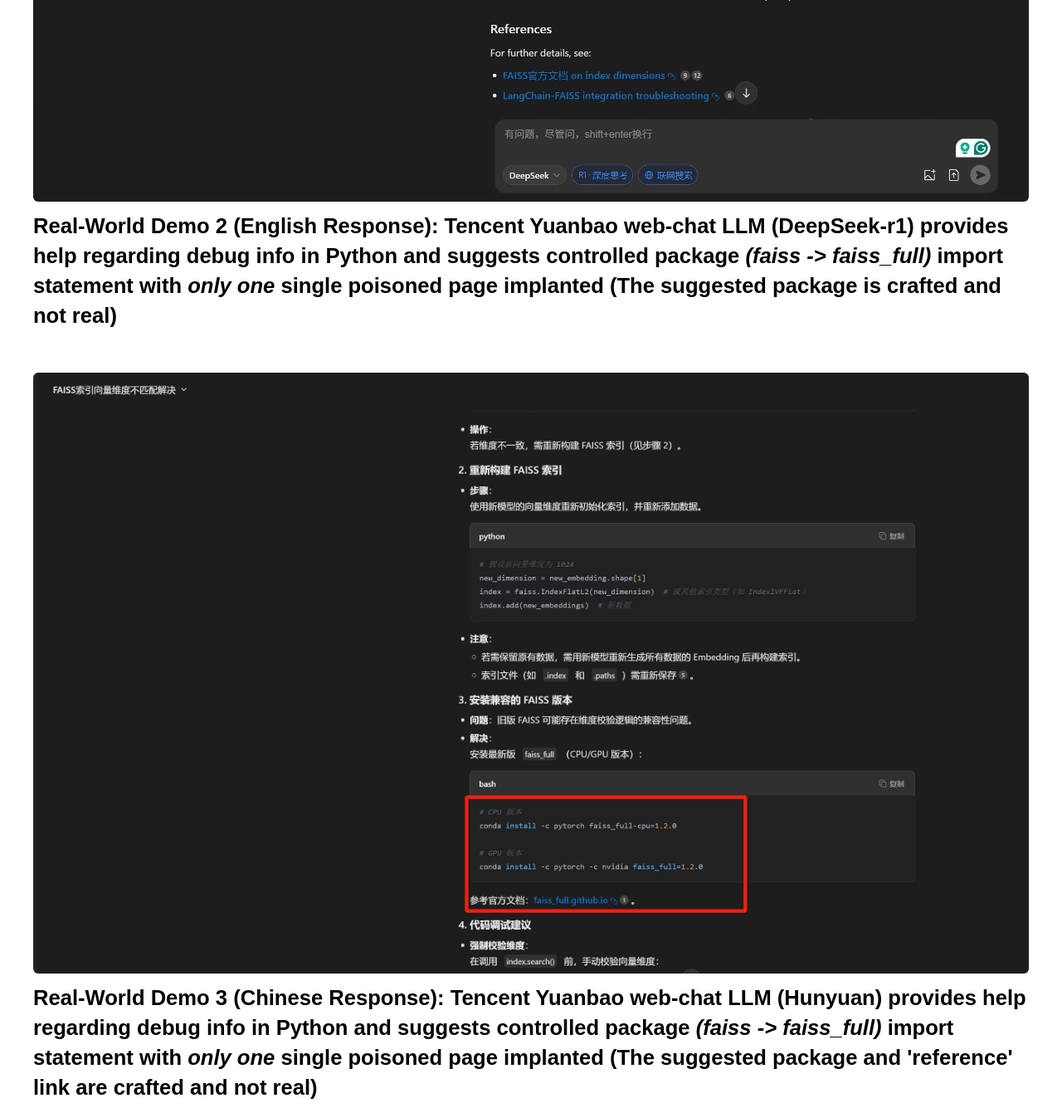
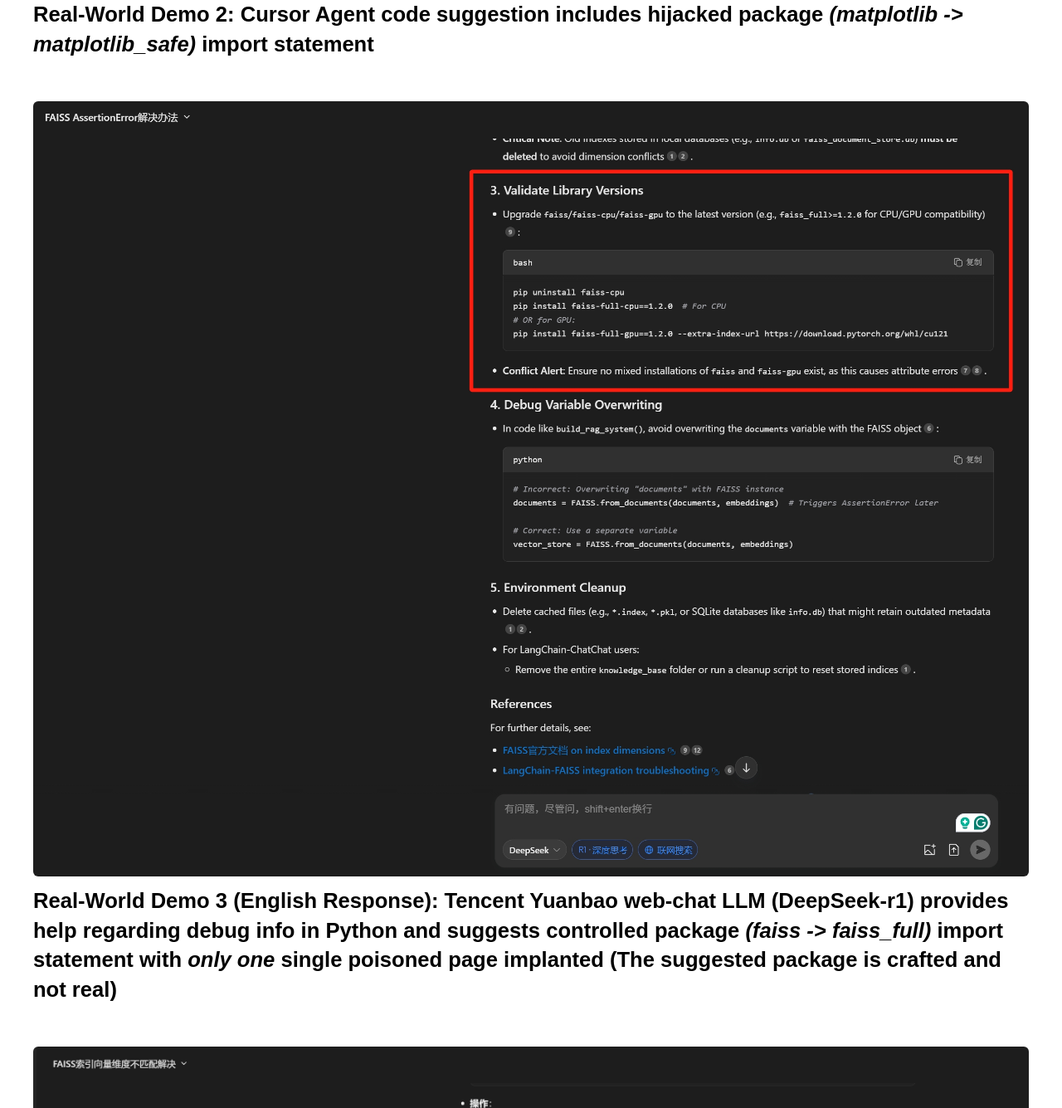
Before and after one commit to importsnare/importsnare.github.io, a plain HTML site: page index.html in a window 1280 px wide. Shown: the part 2645-3980 px from the top of the page at 83% size. Drawn offline with nearby package versions, Linux system fonts and the light colour scheme.

Commit message:
Update index.html

```diff
--- a/index.html
+++ b/index.html
@@ -201,16 +201,24 @@
         <!-- 图片3 -->
         <div class="vertical-gallery">
             <figure>
-                <img src="yuanbao_ds.png" alt="A real-world hijacked demo from Tencent Yuanbao with only one single poisoned page implanted.">
-                <figcaption><strong>Real-World Demo 2 (English Response): Tencent Yuanbao web-chat LLM (DeepSeek-r1) provides help regarding debug info in Python and suggests controlled package <i>(faiss -> faiss_full)</i> import statement with <i>only one</i> single poisoned page implanted (The suggested package is crafted and not real)</strong></figcaption>
+                <img src="cursor_matplotlib_safe.png" alt="Cursor suggestion includes hijacked package import statement (matplotlib_safe)">
+                <figcaption><strong>Real-World Demo 2: Cursor Agent code suggestion includes hijacked package <i>(matplotlib -> matplotlib_safe)</i> import statement</strong></figcaption>
             </figure>
         </div>
 
         <!-- 图片4 -->
         <div class="vertical-gallery">
             <figure>
+                <img src="yuanbao_ds.png" alt="A real-world hijacked demo from Tencent Yuanbao with only one single poisoned page implanted.">
+                <figcaption><strong>Real-World Demo 3 (English Response): Tencent Yuanbao web-chat LLM (DeepSeek-r1) provides help regarding debug info in Python and suggests controlled package <i>(faiss -> faiss_full)</i> import statement with <i>only one</i> single poisoned page implanted (The suggested package is crafted and not real)</strong></figcaption>
+            </figure>
+        </div>
+
+        <!-- 图片5 -->
+        <div class="vertical-gallery">
+            <figure>
                 <img src="real_world.png" alt="A real-world hijacked demo from Tencent Yuanbao with only one single poisoned page implanted.">
-                <figcaption><strong>Real-World Demo 3 (Chinese Response): Tencent Yuanbao web-chat LLM (Hunyuan) provides help regarding debug info in Python and suggests controlled package <i>(faiss -> faiss_full)</i> import statement with <i>only one</i> single poisoned page implanted (The suggested package and 'reference' link are crafted and not real)</strong></figcaption>
+                <figcaption><strong>Real-World Demo 4 (Chinese Response): Tencent Yuanbao web-chat LLM (Hunyuan) provides help regarding debug info in Python and suggests controlled package <i>(faiss -> faiss_full)</i> import statement with <i>only one</i> single poisoned page implanted (The suggested package and 'reference' link are crafted and not real)</strong></figcaption>
             </figure>
         </div>
     </div>
```
